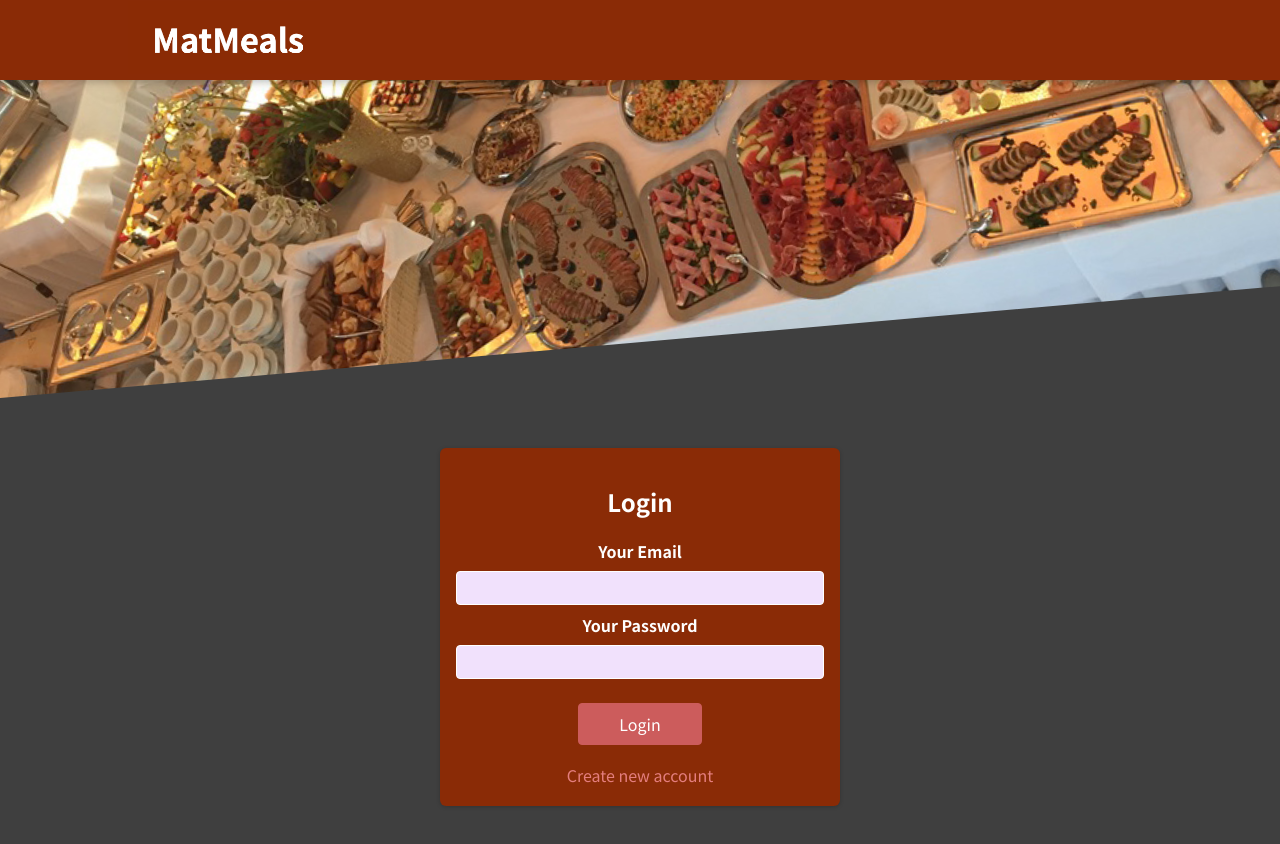
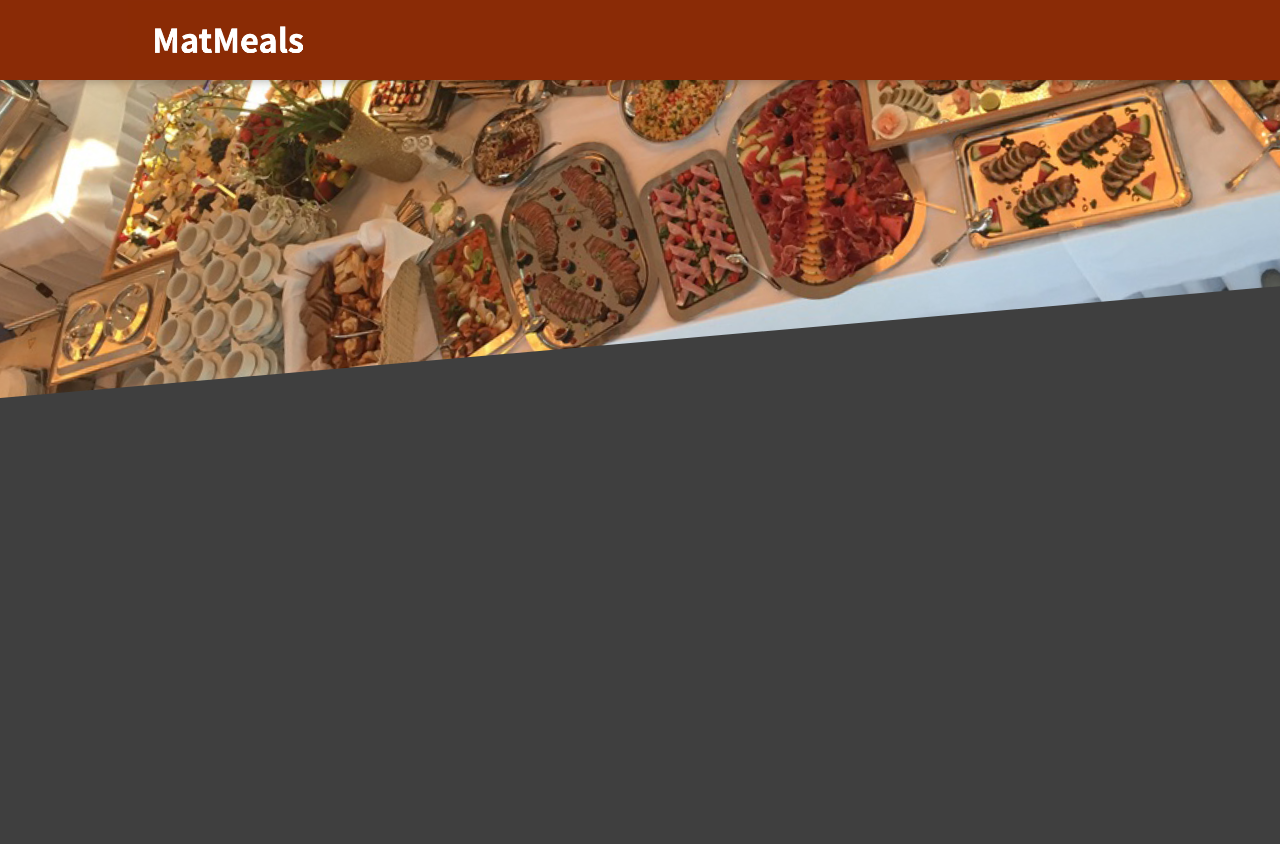
Before and after one commit to MatheusDevios/Food-Order-App, a React (Create React App) app: page / in a window 1280 px wide. Shown: the top 844 px of the page. After the commit the page ends 800 px from the top, so only its background shows below. Built offline with nearby package versions, Linux system fonts and the light colour scheme.

Commit message:
auth path

```diff
--- a/src/App.js
+++ b/src/App.js
@@ -1,5 +1,5 @@
 import { useEffect, useState } from "react";
-import { Route, Routes, useNavigate } from "react-router-dom";
+import { Navigate, Route, Routes, useNavigate } from "react-router-dom";
 import AuthForm from "./components/Auth/AuthForm";
 import Cart from "./components/Cart/Cart";
 import Header from "./components/Layout/Header";
@@ -34,6 +34,7 @@ function App() {
       {cartIsShown && <Cart onCloseCart={hideCartHandler} />}
       <Header onShowCart={showCartHandler} />
       <Routes>
+        <Route path="/" element={<Navigate replace to="/Auth" />} />
         <Route
           path="/Meals"
           element={
@@ -42,7 +43,7 @@ function App() {
             </PrivateRoute>
           }
         />
-        <Route path="/" element={<AuthForm />} />
+        <Route path="/Auth" element={<AuthForm />} />
         <Route path="/User" element={<UserInfo />} />
         <Route path="*" element={<NotFound />} />
       </Routes>
```
Also changed, not shown: 1 other file (tests, documents, lock files or other folders).
